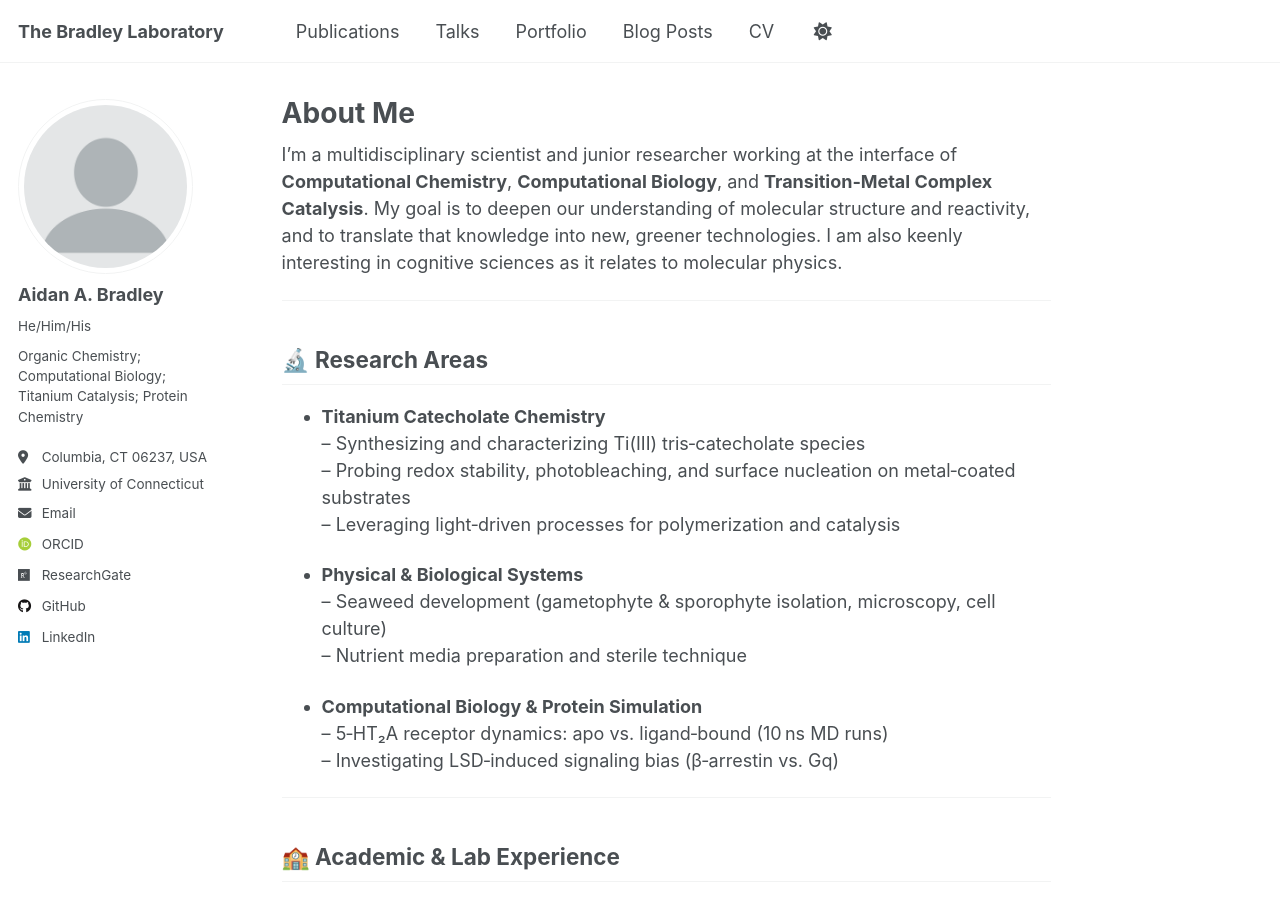
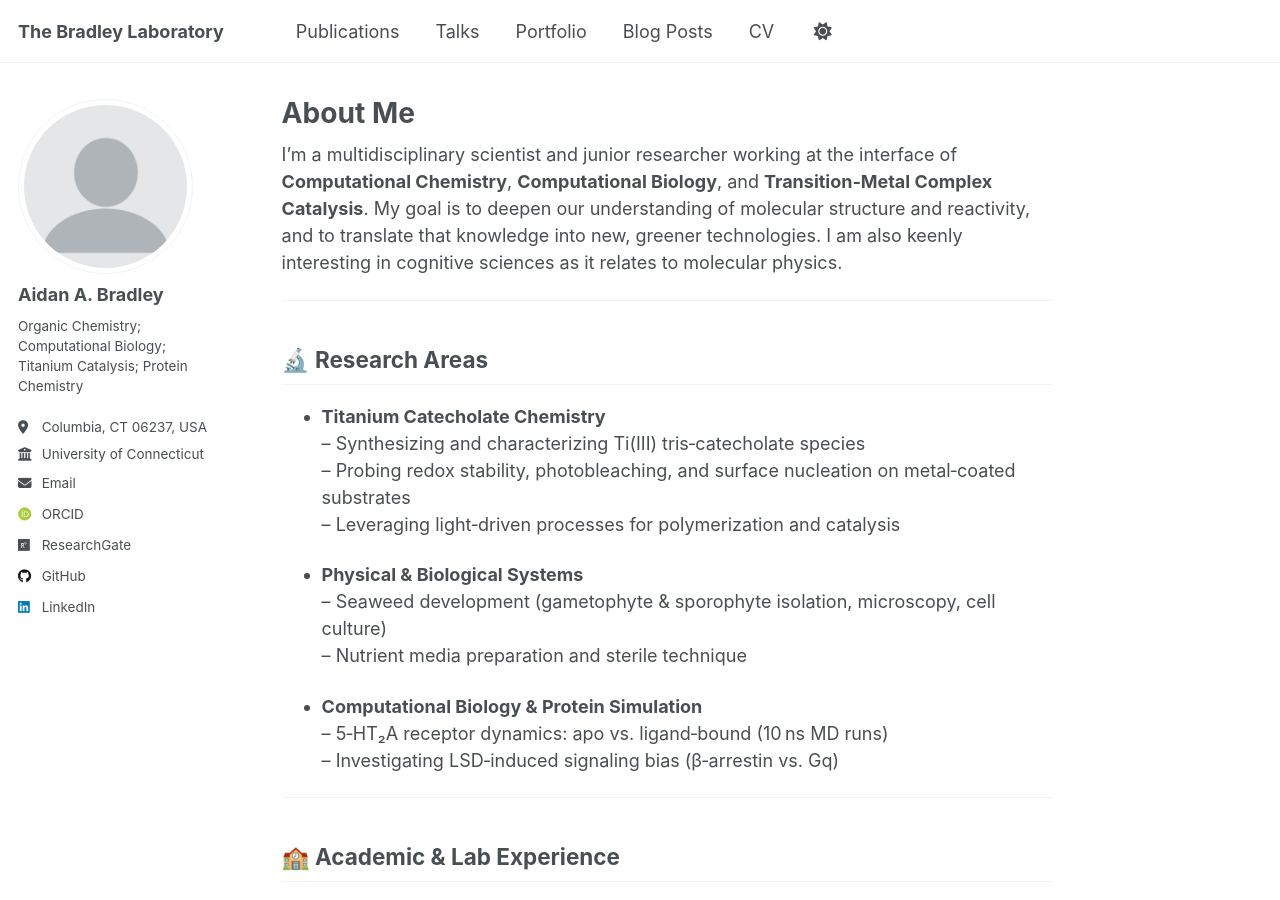
Before and after one commit to aab18011/aab18011.github.io, a Jekyll site: the page built from _pages/about.md, in a window 1280 px wide and 900 px high. Built offline with Jekyll 4.4.1, drawn with Linux system fonts in a browser that asks for light colours; some web fonts are replaced; a script that is not in the unit is left out.

Commit message:
Update _config.yml

```diff
--- a/_config.yml
+++ b/_config.yml
@@ -24,7 +24,7 @@ author:
   # Biographic information
   avatar           : "profile.png"
   name             : "Aidan A. Bradley"
-  pronouns         : "He/Him/His"
+  pronouns         : # NO!
   bio              : "Organic Chemistry; Computational Biology; Titanium Catalysis; Protein Chemistry"
   location         : "Columbia, CT 06237, USA"
   employer         : "University of Connecticut"
```
